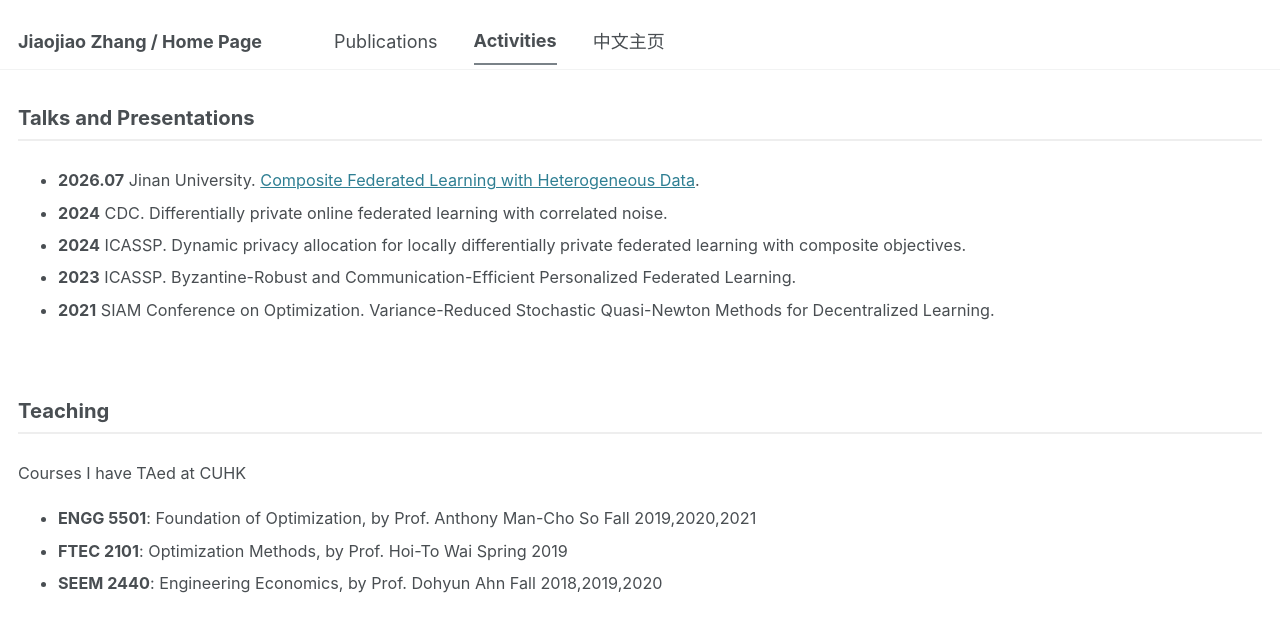
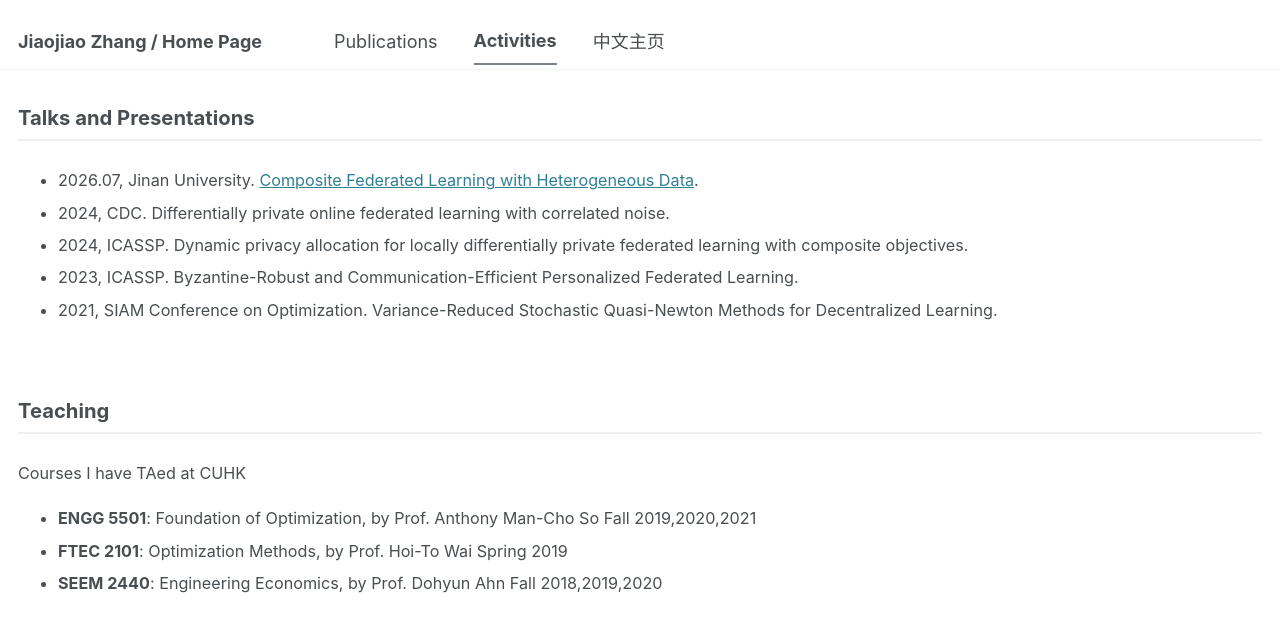
Before and after one commit to JiaojiaoZhang-jjz/JiaojiaoZhang-jjz.github.io, a Jekyll site: the page built from _pages/activities.html, in a window 1280 px wide. Shown: the top 632 px of the page. Built offline with Jekyll 4.4.1, drawn with Linux system fonts in a browser that asks for light colours.

```diff
--- a/_includes/activities-content.md
+++ b/_includes/activities-content.md
@@ -1,10 +1,10 @@
 <h2 class="category">Talks and Presentations</h2>
 
-- **2026.07** Jinan University. [Composite Federated Learning with Heterogeneous Data](https://drive.google.com/file/d/1IHPOtE3gqNdTozzS68DX0WlJH1DbYw88/view?usp=sharing).
-- **2024** CDC. Differentially private online federated learning with correlated noise.
-- **2024** ICASSP. Dynamic privacy allocation for locally differentially private federated learning with composite objectives.
-- **2023** ICASSP. Byzantine-Robust and Communication-Efficient Personalized Federated Learning.
-- **2021** SIAM Conference on Optimization. Variance-Reduced Stochastic Quasi-Newton Methods for Decentralized Learning.
+- 2026.07, Jinan University. [Composite Federated Learning with Heterogeneous Data](https://drive.google.com/file/d/1IHPOtE3gqNdTozzS68DX0WlJH1DbYw88/view?usp=sharing).
+- 2024, CDC. Differentially private online federated learning with correlated noise.
+- 2024, ICASSP. Dynamic privacy allocation for locally differentially private federated learning with composite objectives.
+- 2023, ICASSP. Byzantine-Robust and Communication-Efficient Personalized Federated Learning.
+- 2021, SIAM Conference on Optimization. Variance-Reduced Stochastic Quasi-Newton Methods for Decentralized Learning.
 
 <br>
 <h2 class="category">Teaching</h2>
```
